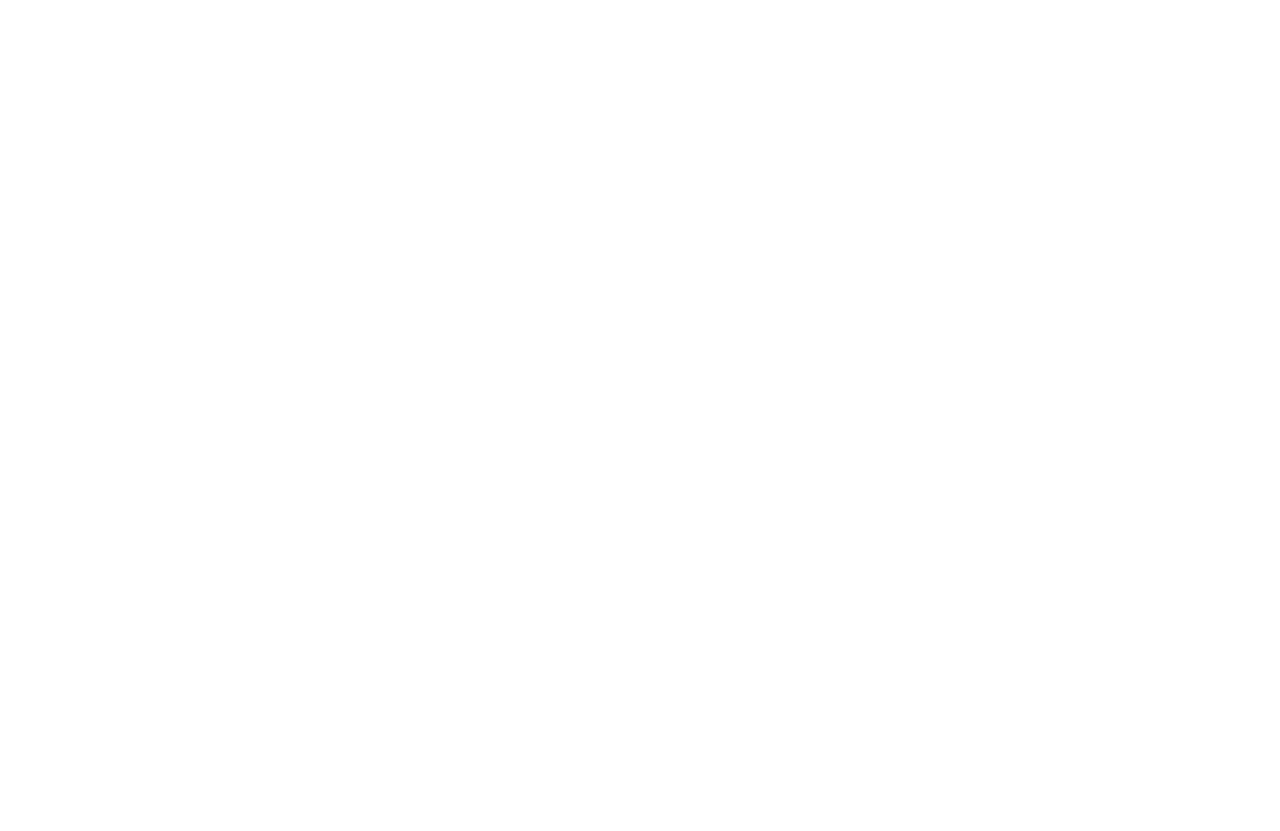
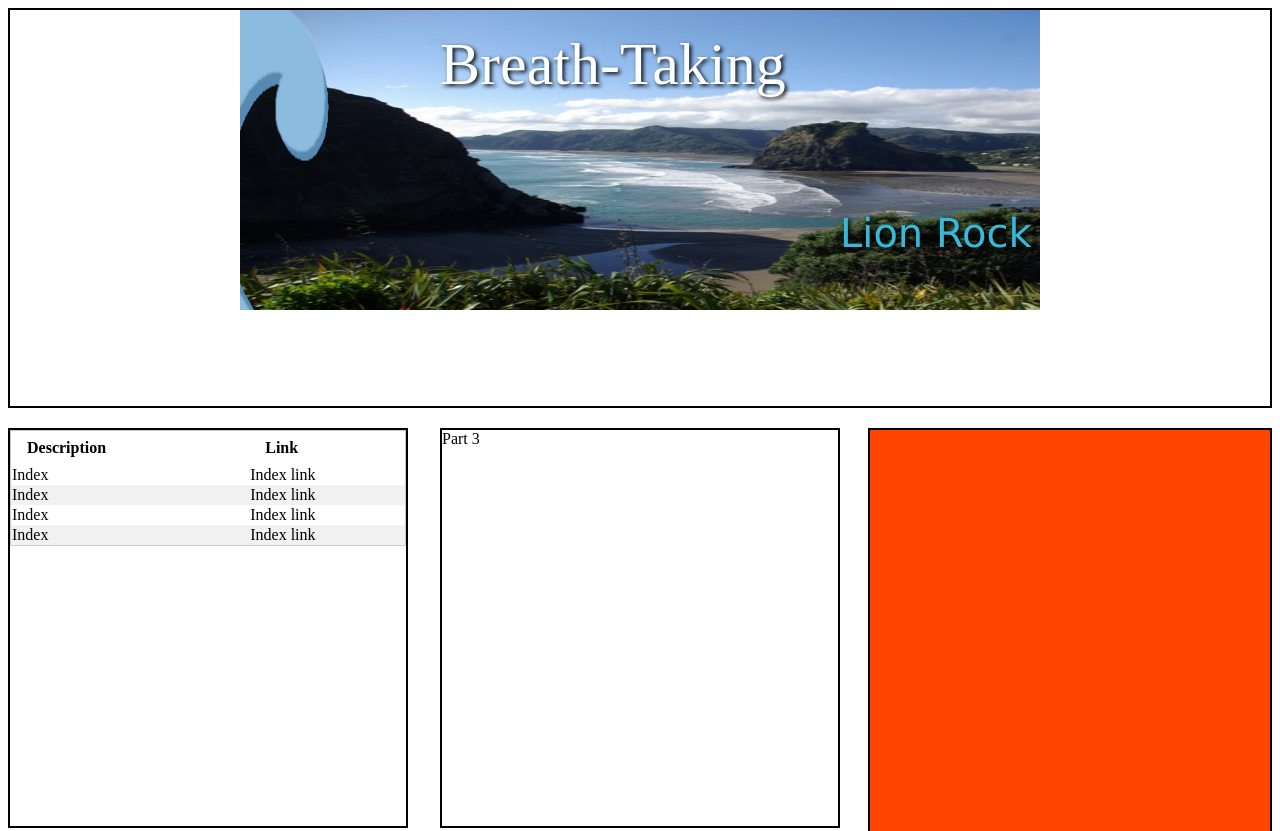
Before and after one commit to KeepCalmAndPanic/KeepCalmAndPanic.github.io, a plain HTML site: page index.html in a window 1280 px wide. Shown: the top 831 px of the page. Before the commit the page ends 800 px from the top, so only its background shows below. Drawn offline with Linux system fonts and the light colour scheme.

Commit message:
checkpoint 2 complete

```diff
--- a/index.html
+++ b/index.html
@@ -2,10 +2,81 @@
 <html lang="en">
 <head>
     <meta charset="UTF-8">
+    <meta http-equiv="X-UA-Compatible" content="IE=edge">
     <meta name="viewport" content="width=device-width, initial-scale=1.0">
     <title>Project 1</title>
+    <link rel="stylesheet" href="style.css">
 </head>
 <body>
+    <div id="page">
+    <section id="part1">
+        <a href="http://www.piha.co.nz/" target="_blank">
+        <div id="part1Wrapper">
+            <div id="nameID">
+                <div id="part1Name">Laura Baker</div>
+                <div id="part1ID">ID: 1583953</div>
 
+            </div>
+            <div id="part1Scene2">
+                <div id="part1Scene2Background">
+                    <img src="./ISA-World-Junior-Surfing-2.jpg" alt="Surfers" >
+                    <div id="part1Scene2Text1">Piha</div>
+                    <div id="part1Scene2Text2">Exciting</div>
+                    <div id="part1Scene2Text3">Massive Waves</div>
+
+                </div>
+            </div>
+            <div id="part1Scene1">
+                <div id="part1Scene1Background">
+                    <img src="./Lion-Rock-1.jpg" alt="Lion Rock">
+                </div>
+                <div id="part1Scene1Text1">Piha</div>
+                <div id="part1Scene1Text2">Breath-Taking</div>
+                <div id="part1Scene1Text3">Lion Rock</div>
+
+            </div>
+            <div id="partTransitionScene">
+                <div id="part1TransitionSceneBG">
+                    <img src="./wave2.png" alt="Wave Graphic">
+                </div>
+            </div>
+
+        </div>
+        </a>
+    </section>
+    <section id="part2">
+        <div id="part2Wrapper">
+            <div id="part2Scene4">
+
+            </div>
+            <div id="part2Scene3">
+
+            </div>
+            <div id="part2Scene2">
+
+            </div>
+            <div id="part2Scene1">
+
+            </div>
+        </div>
+        Part 2
+
+    </section>
+    <section id="links">
+        <div id="linksTable">
+            <table>
+                <thead><th>Description</th><th>Link</th></thead>
+                <tr><td>Index</td><td>Index link</td></tr>
+                <tr><td>Index</td><td>Index link</td></tr>
+                <tr><td>Index</td><td>Index link</td></tr>
+                <tr><td>Index</td><td>Index link</td></tr>
+
+            </table>
+        </div>
+    </section>
+    <section id="part3">
+        Part 3
+    </section>
+ </div>
 </body>
 </html>
--- /dev/null
+++ b/style.css
@@ -0,0 +1,381 @@
+/*https://www.clipartmax.com/max/m2i8i8Z5d3Z5i8G6/*/
+/*ToFix - ID/NAME Fade-in*/
+html {
+    box-sizing: border-box;
+}
+*, *:before, *:after {
+    box-sizing: inherit;
+}
+#page{
+    width: auto;
+    max-width: 1500px;
+    margin: auto;
+}
+#part1{
+
+    border: 2px solid black;
+    height: 400px;
+    margin-bottom: 20px;
+}
+#part2{
+
+    border: 2px solid black;
+    height: auto;
+    width: auto;
+    float: right;
+    margin: auto;
+}
+#part3{
+
+    border: 2px solid black;
+    height: 400px;
+    width: 400px;
+   ;
+    margin: auto;
+}
+#links{
+
+    border: 2px solid black;
+    height: 400px;
+    width: 400px;
+    float: left;
+}
+table{
+    border: 1px solid #ccc;
+    border-collapse: collapse;
+    border-spacing: 0;
+    width: 100%;
+    display: table;
+
+}
+thead{
+    color: black;
+}
+tr{
+    border-bottom: 1px #ddd;
+}
+th {
+    padding: 8px 8px 8px 16px;
+    display: table-cell;
+    text-align: left;
+    vertical-align: top;
+}
+th.third {
+    width: 33.3333%;
+}
+tbody tr:nth-child(even){
+    background-color: #f1f1f1;
+}
+/*---------------------Part 1---------------------------*/
+
+/* Scene 1*/
+#part1Wrapper {
+    width: 800px;
+    height: 300px;
+    background-color: aqua;
+    margin-left: auto;
+    margin-right: auto;
+    position: relative;
+    overflow: hidden;
+}
+
+#part1Scene1 {
+    visibility: hidden;
+    animation-name: part1Scene1;
+    animation-duration: 7s;
+}
+
+#part1Scene1Background img {
+    position: absolute;
+    height: 300px;
+    width: 1000px;
+    left: -200px;
+
+    animation-name: part1BackgroundPan;
+    animation-duration: 7s;
+    animation-timing-function: linear;
+}
+
+#part1Scene1Text1{
+    color: white;
+    text-shadow: 2px 2px 4px black;
+    font-family: 'Lucida Sans';
+    font-size: 60px;
+    top: 20px;
+    left: 300px;
+    position: absolute;
+
+    animation-name: part1FadeLoop;
+    animation-duration: 3.5s;
+    animation-iteration-count: 2;
+
+}
+#part1Scene1Text2{
+    color: white;
+    text-shadow: 2px 2px 4px black;
+    font-family: 'Times New Roman', Times, serif;
+    font-size: 60px;
+    top: 20px;
+    left: 200px;
+    position: absolute;
+
+    animation-name: part1FadeLoopInverted;
+    animation-duration: 3.5s;
+    animation-iteration-count: 2;
+}
+
+#part1Scene1Text3{
+    color: rgb(56, 185, 218);
+    text-shadow: 2px 2px 4px black;
+    font-family: 'Lucida Sans';
+    font-size: 40px;
+    top: 200px;
+    left: 600px;
+    position: absolute;
+    animation-name: part1EnlargeFont;
+    animation-duration: 7s;
+}
+
+/* Tranisition Scene */
+#part1Transition {
+    visibility: visible;
+}
+
+#part1TransitionSceneBG img{
+    position: absolute;
+    height: 400px;
+    width: 310px;
+    left: -233px;
+    animation-name: part1Wave;
+    animation-duration: 2.65s;
+    animation-delay: 4.8s;
+    animation-timing-function: linear;
+
+}
+/* Scene 2 */
+#part1Scene2 {
+    visibility: hidden;
+    animation-name: part1Scene2;
+    animation-duration: 14s;
+    animation-delay: 0s;
+}
+
+#part1Scene2Background img{
+    position: absolute;
+    height: 400px;
+    width: 1000px;
+    animation-name: part1Background-zoom;
+    animation-delay: 6s;
+    animation-duration: 8s;
+    animation-timing-function: linear;
+
+}
+
+#part1Scene2Text1{
+    color: white;
+    text-shadow: 2px 2px 4px black;
+    font-family: 'Lucida Sans';
+    font-size: 60px;
+    top: 20px;
+    left: 300px;
+    position: absolute;
+
+    animation-name: part1FadeLoop;
+    animation-duration: 3.5s;
+    animation-iteration-count: 2;
+    animation-delay: 7s;
+
+}
+#part1Scene2Text2{
+    color: white;
+    text-shadow: 2px 2px 4px black;
+    font-family: 'Lucida Sans';
+    font-size: 60px;
+    top: 20px;
+    left: 250px;
+    opacity: 0;
+    position: absolute;
+
+    animation-name: part1FadeLoopInverted;
+    animation-duration: 3.5s;
+    animation-iteration-count: 2;
+    animation-delay: 7s;
+
+}
+#part1Scene2Text3{
+    color: white;
+    text-shadow: 2px 2px 4px black;
+    font-family: 'Lucida Sans';
+    font-size: 40px;
+    top: -40px;
+    left: 500px;
+    position: absolute;
+    animation-name: part1TextDrop;
+    animation-duration: 6s;
+    animation-delay: 8s;
+}
+
+/* Name and ID*/
+#part1Name{
+    color: black;
+    text-shadow: 2px 2px 4px white;
+    font-family:Arial, Helvetica, sans-serif;
+    font-size: 30px;
+    top: 5px;
+    left: 50px;
+    position: absolute;
+    animation-name: part1TextFadeIn;
+    animation-duration: 1s;
+    animation-delay: 14s;
+
+}
+#part1ID{
+    color: black;
+    text-shadow: 2px 2px 4px white;
+    font-family:Arial, Helvetica, sans-serif;
+    font-size: 30px;
+    top: 5px;
+    left: 230px;
+    position: absolute;
+    animation-name: part1TextFadeIn;
+    animation-duration: 1s;
+    animation-delay: 14s;
+}
+
+
+
+@keyframes part1BackgroundPan {
+    0%{
+        transform: translateX(0px);
+    }70%{
+        transform: translateX(150px);
+    }
+
+    100%{
+        transform: translateX(1000px);
+    }
+}
+
+
+@keyframes part1Background-zoom{
+    0%{
+        transform: scale(1);
+    }75%{
+        transform: scale(1.2);
+    }100%{
+        transform: scale(1.2);
+    }
+}
+@keyframes part1Scene1 {
+    0%{
+        visibility: visible;
+    }
+
+    95%{
+        visibility: visible;
+
+    }
+    100%{
+        visibility: hidden;
+    }
+
+}
+@keyframes part1FadeLoop {
+    0%{
+        opacity: 1;
+    }50%{
+        opacity: 0;
+    }100%{
+        opacity: 1;
+    }
+}
+@keyframes part1FadeLoopInverted {
+    0%{
+        opacity: 0;
+    }50%{
+        opacity: 1;
+    }100%{
+        opacity: 0;
+    }
+}
+@keyframes part1Wave{
+    0%{
+        transform: translateX(0px);
+    }
+    90%{
+        transform: translateX(1050px);
+    }
+    100%{
+        transform: translateX(1100px);
+    }
+}
+@keyframes part1EnlargeFont{
+    0%{
+        transform: scale(0);
+    }65%{
+        transform: scale(1);
+    }80%{
+        opacity: 1;
+        transform: scale(1);
+    }95%{
+        opacity: 0;
+        transform: scale(1);
+    }
+    100%{
+        opacity: 0;
+        transform: scale(1);
+    }
+}
+@keyframes part1TextDrop{
+    0%{
+        transform: translateY(0px);
+        color: white;
+    }16%{
+        transform: translateY(280px);
+        color: rgb(56, 185, 218);
+    }
+    100%{
+        transform: translateY(280px);
+    }
+}
+@keyframes part1TextFadeIn{
+    0%{
+        opacity: 0;
+    }100%{
+        opacity: 1;
+    }
+}
+
+@keyframes part1Scene2 {
+    0%{
+        visibility: hidden;
+    }
+
+    28%{visibility: hidden;
+
+    }
+    30%{
+        visibility: visible;
+
+    }
+    95%{
+        opacity: 1;
+    }
+    100%{
+        visibility: hidden;
+        opacity: 0;
+
+    }
+
+}
+
+/*--------------------------------Part 2---------------------------------*/
+#part2Wrapper{
+    width: 400px;
+    height: 800px;
+    background-color: orangered;
+    margin: auto;
+    position: relative;
+    overflow: hidden;
+
+}
```
Also changed, not shown: wave.png (added), wave2.png (added), 6 other files.
